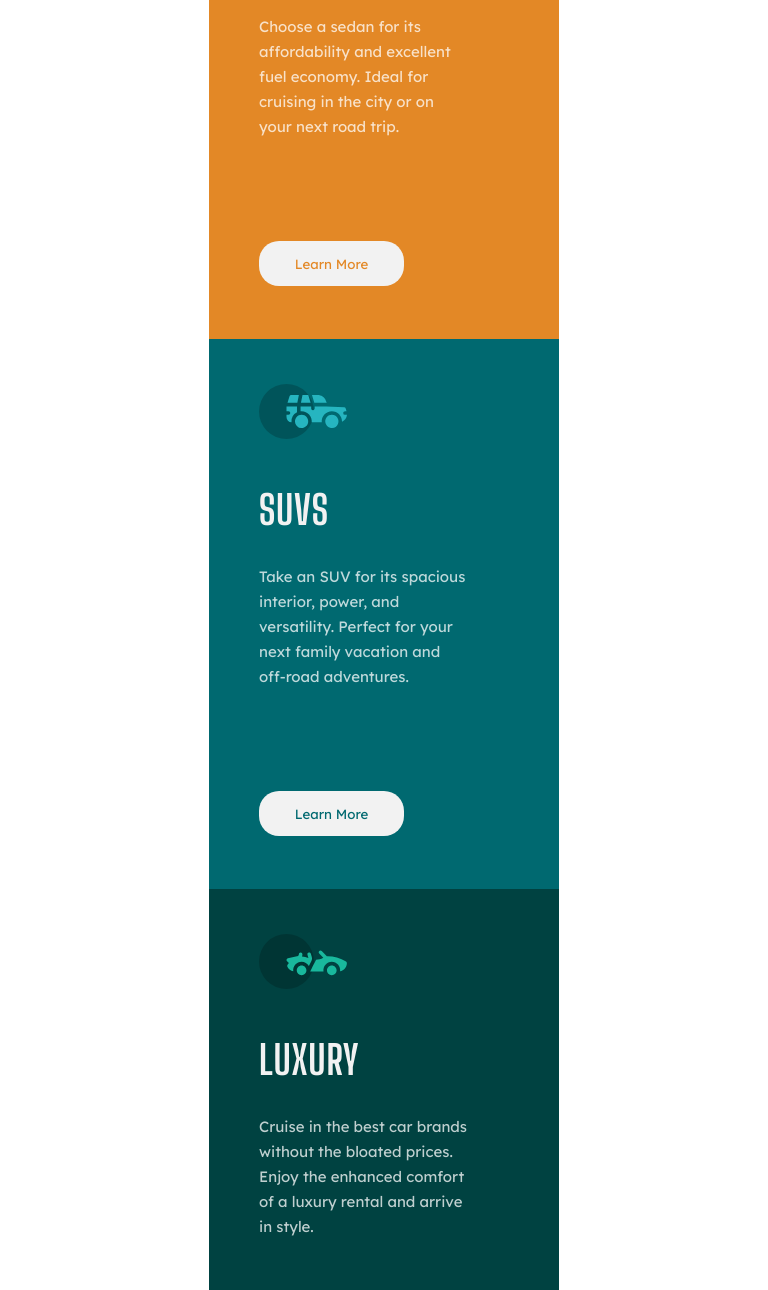
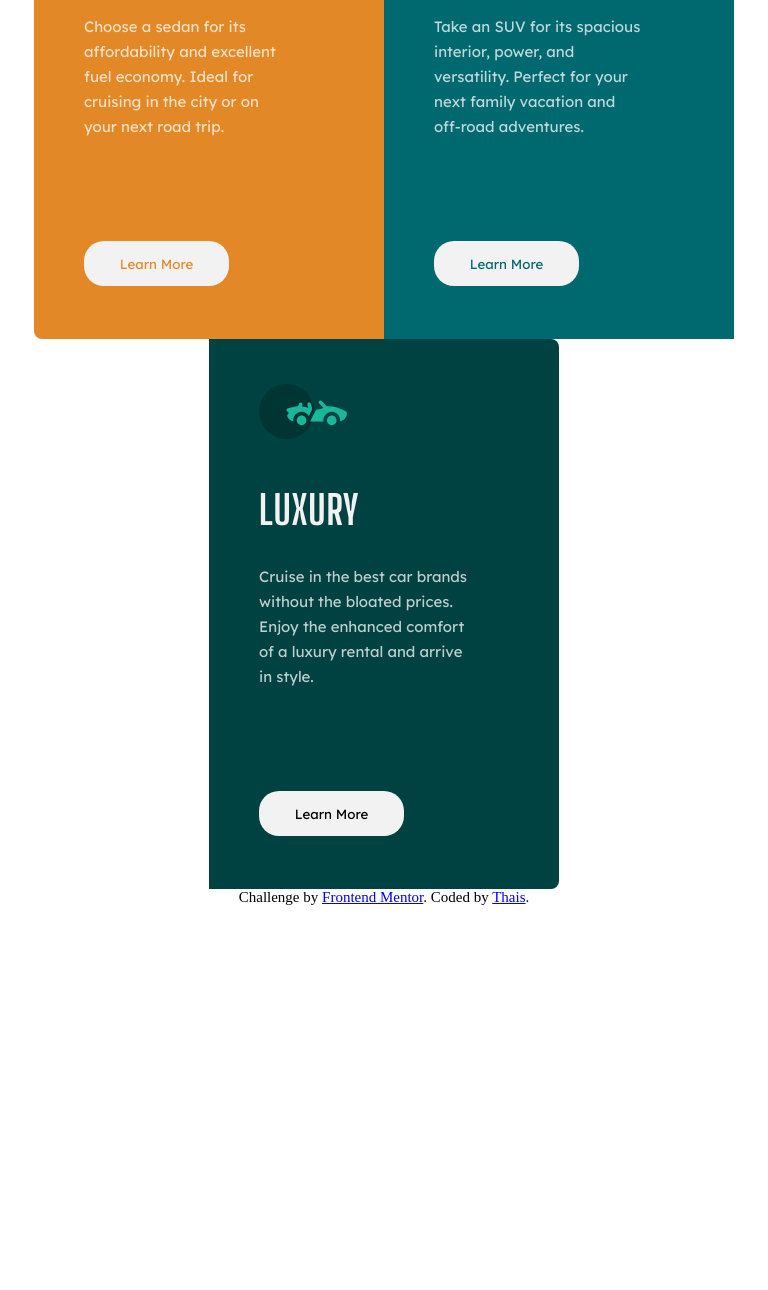
Before and after one commit to thaiscode/3-column-preview-card-component-main, a plain HTML site: page index.html in a window 768 px wide. Shown: the part 261-1551 px from the top of the page. After the commit the page ends 1167 px from the top, so only its background shows below. Drawn offline with Linux system fonts and the light colour scheme.

Commit message:
Update style.css

```diff
--- a/style.css
+++ b/style.css
@@ -131,19 +131,3 @@ footer {
 	}
 
 	}
-
-@media screen and (min-width: 768px) and (max-width: 1023px) {
-	main {
-		flex-direction: column;
-	}
-
-	.first-column {
-		border-radius: 8px 8px 0 0;
-	}
-
-	.third-column {
-		border-radius: 0 0 8px 8px;
-	}
-
-	}
-}
```
